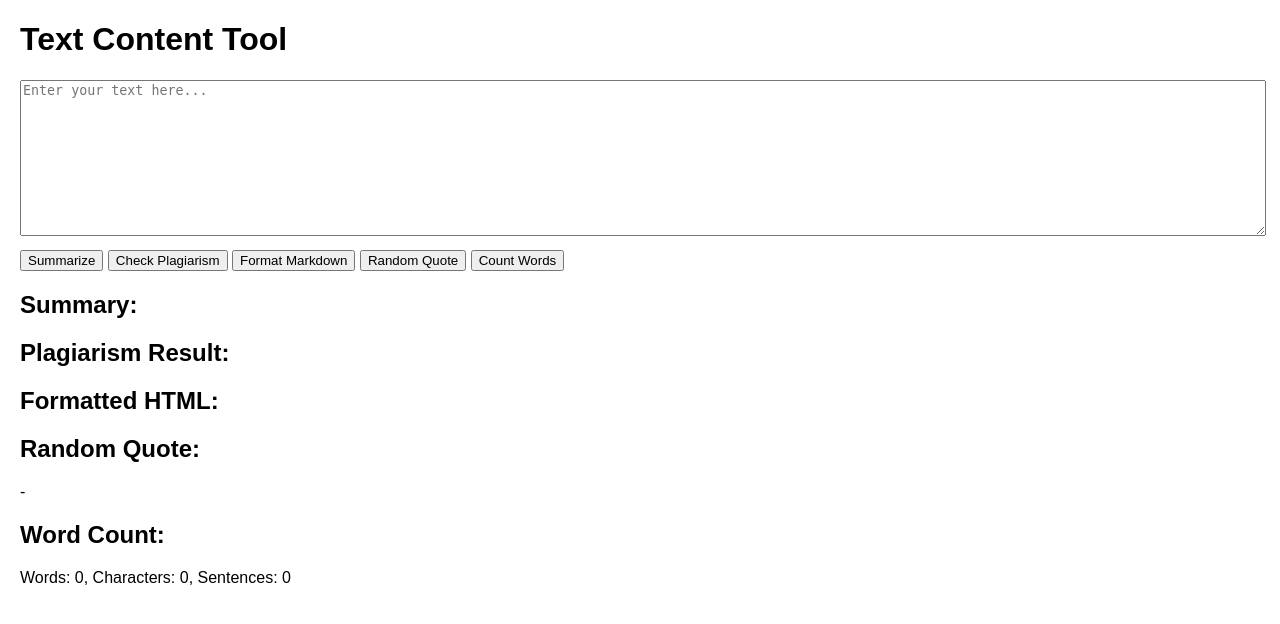
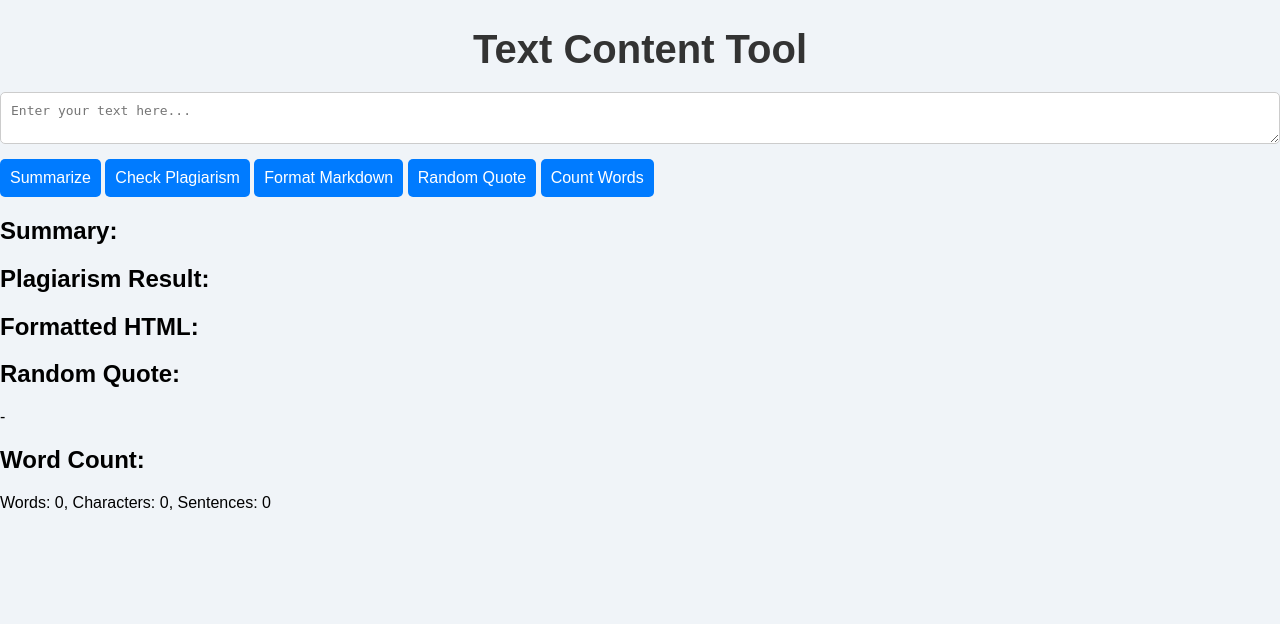
Before and after one commit to Rockxy01/Content-Creator-Toolkit, a Flask app: page / in a window 1280 px wide. Shown: the top 624 px of the page. Run offline with Flask 3, Linux system fonts and the light colour scheme.

Commit message:
Update styles.css

```diff
--- a/static/styles.css
+++ b/static/styles.css
@@ -1,14 +1,74 @@
+/* Global Styles */
 body {
-    font-family: Arial, sans-serif;
-    margin: 20px;
+    background-color: #f0f4f8; /* Light background color */
+    font-family: 'Arial', sans-serif; /* Clean, modern font */
+    margin: 0;
+    padding: 0;
 }
 
-textarea {
-    width: 100%;
-    height: 150px;
-    margin-bottom: 10px;
+/* Container for main content */
+.container {
+    max-width: 600px; /* Limit the width for better readability */
+    margin: 50px auto; /* Center the container on the page */
+    padding: 20px; /* Space inside the container */
+    border-radius: 10px; /* Rounded corners */
+    background-color: #ffffff; /* White background for the container */
+    box-shadow: 0 4px 20px rgba(0, 0, 0, 0.1); /* Subtle shadow for depth */
 }
 
-h2 {
-    margin-top: 20px;
+/* Headings */
+h1 {
+    color: #333; /* Darker color for text */
+    text-align: center; /* Center align the heading */
+    font-size: 2.5em; /* Larger heading size */
+    margin-bottom: 20px; /* Space below the heading */
 }
+
+/* Form styles */
+form {
+    display: flex;
+    flex-direction: column; /* Arrange children in a column */
+}
+
+/* Input fields */
+input[type="text"],
+textarea {
+    padding: 10px; /* Padding inside input fields */
+    margin-bottom: 15px; /* Space below each input */
+    border: 1px solid #ccc; /* Light border */
+    border-radius: 5px; /* Rounded corners */
+    font-size: 1em; /* Base font size */
+    transition: border-color 0.3s; /* Smooth transition for border color */
+}
+
+/* Input focus styles */
+input[type="text"]:focus,
+textarea:focus {
+    border-color: #007bff; /* Blue border on focus */
+    outline: none; /* Remove default outline */
+}
+
+/* Button styles */
+button {
+    padding: 10px; /* Padding inside the button */
+    background-color: #007bff; /* Primary blue color */
+    color: #ffffff; /* White text color */
+    border: none; /* Remove default border */
+    border-radius: 5px; /* Rounded corners */
+    font-size: 1em; /* Base font size */
+    cursor: pointer; /* Pointer cursor on hover */
+    transition: background-color 0.3s, transform 0.2s; /* Smooth transitions */
+}
+
+/* Button hover effects */
+button:hover {
+    background-color: #0056b3; /* Darker blue on hover */
+    transform: translateY(-2px); /* Slight lift effect */
+}
+
+/* Footer styles */
+footer {
+    text-align: center; /* Center align footer text */
+    margin-top: 20px; /* Space above the footer */
+    color: #666; /* Light gray text */
+}
```
